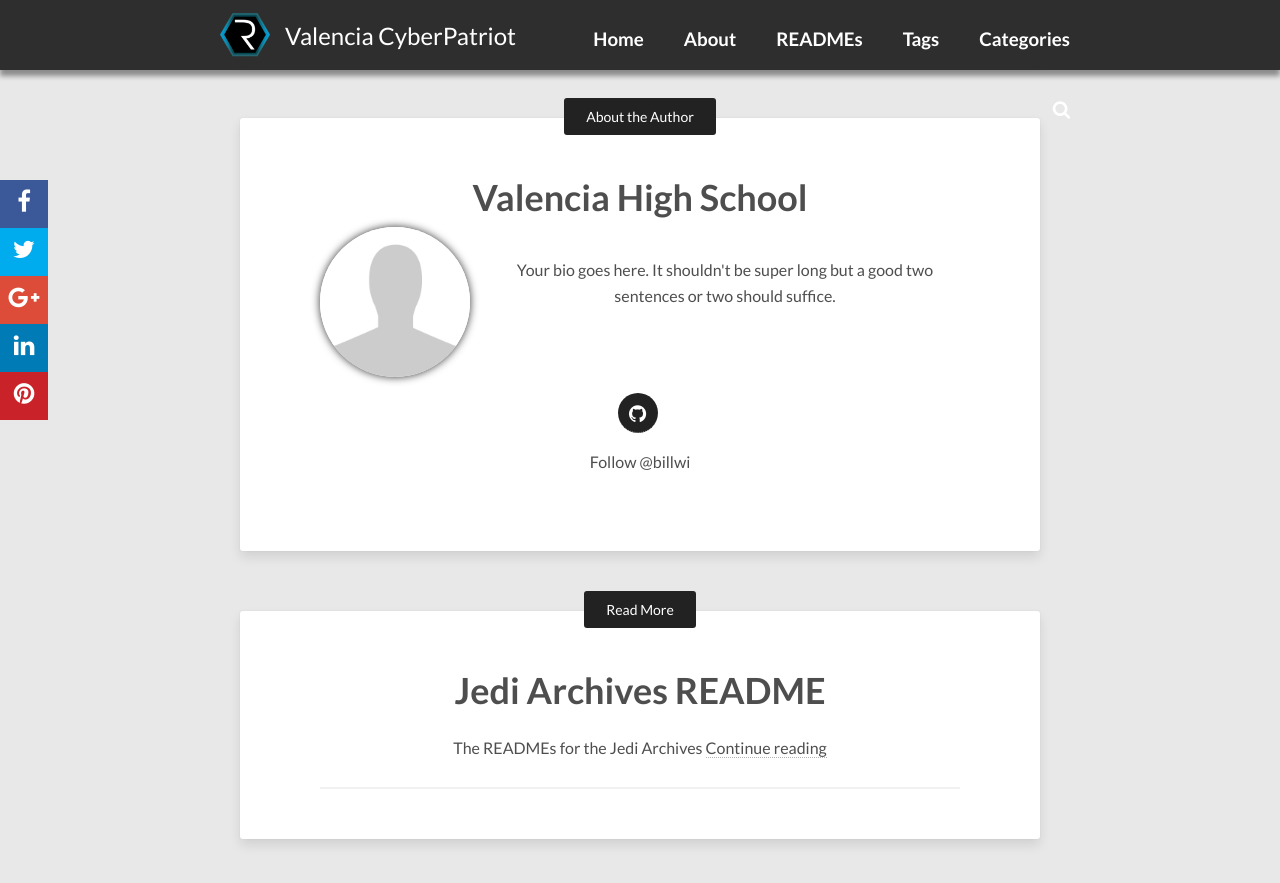
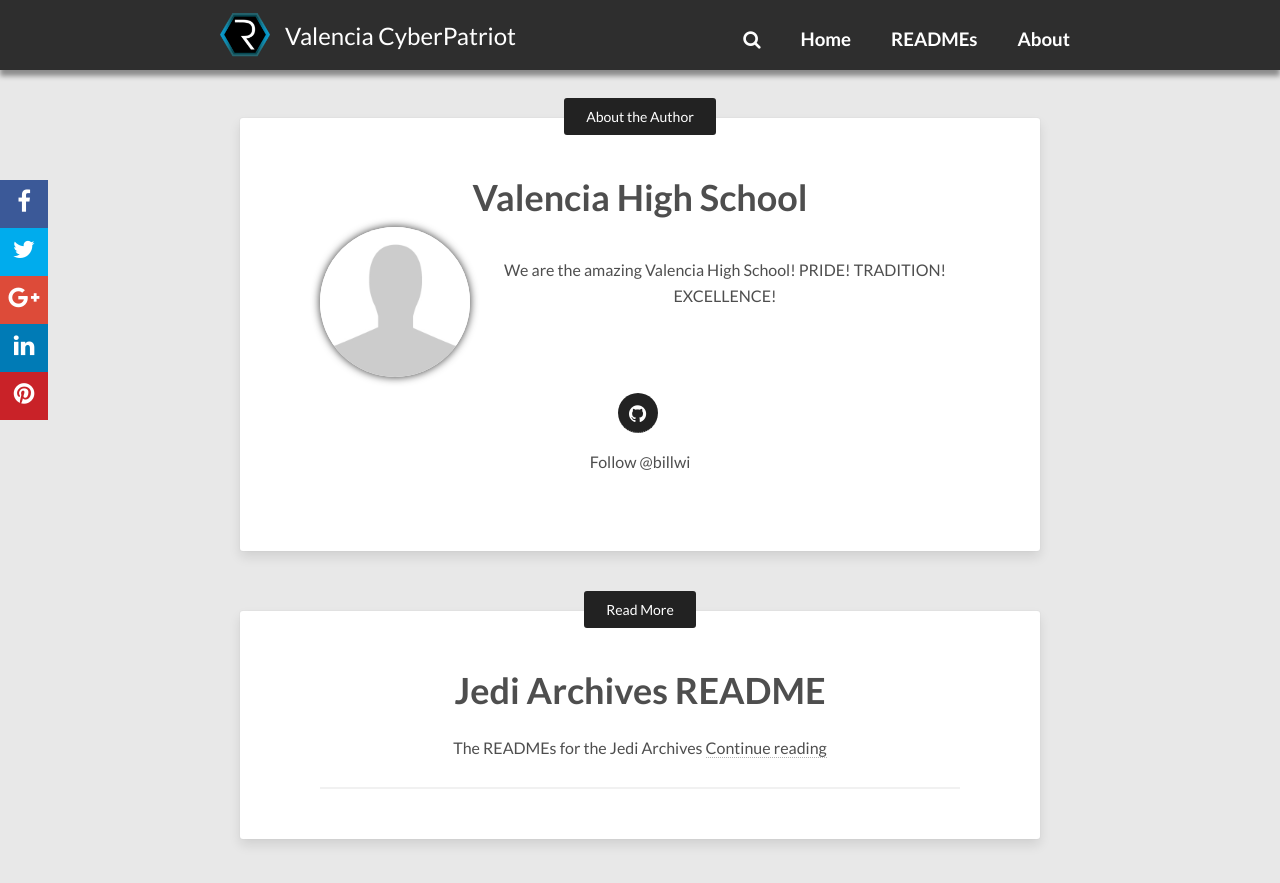
Before and after one commit to cool00geek/vhscyberpatriot, a Jekyll site: the page built from _posts/2017-04-23-Intro.md, in a window 1280 px wide and 900 px high, scrolled down 961 px. Shown: the top 883 px of the window. Built offline with Jekyll 4.4.1, drawn with Linux system fonts in a browser that asks for light colours; nearby versions of some CDN libraries; comment, search, counter and statistics services are not loaded.

Commit message:
Make it cleaner

```diff
--- a/_config.yml
+++ b/_config.yml
@@ -19,22 +19,17 @@
 menu:
   - title: 'Home'
     url: '/'
+  - title: 'READMEs'
+    url: '/readmes'
   - title: 'About'
     url: '/about'
-  - title: 'READMEs'
-    url: '/readmes'
-  - title: 'Tags'
-    url: '/tags'
-  - title: 'Categories'
-    url: '/categories'
-    type: 'categories'
 
 # Owner/author information
 owner:
   name:           Valencia High School
   site:           http://vhstigers.prg
   avatar:         images/avatar.jpg
-  bio:            "Your bio goes here. It shouldn't be super long but a good two sentences or two should suffice."
+  bio:            "We are the amazing Valencia High School! PRIDE! TRADITION! EXCELLENCE!"
   email:          you@email.com
   # GitHub nick for use in follow button in author block.
   github: billwi
@@ -58,7 +53,7 @@
 bing_verify:
 
 # http://en.wikipedia.org/wiki/List_of_tz_database_time_zones
-timezone:    America/New_York
+timezone:    America/Los_Angeles
 locale:      en_US
 future:      true
 highlighter: rouge
```
